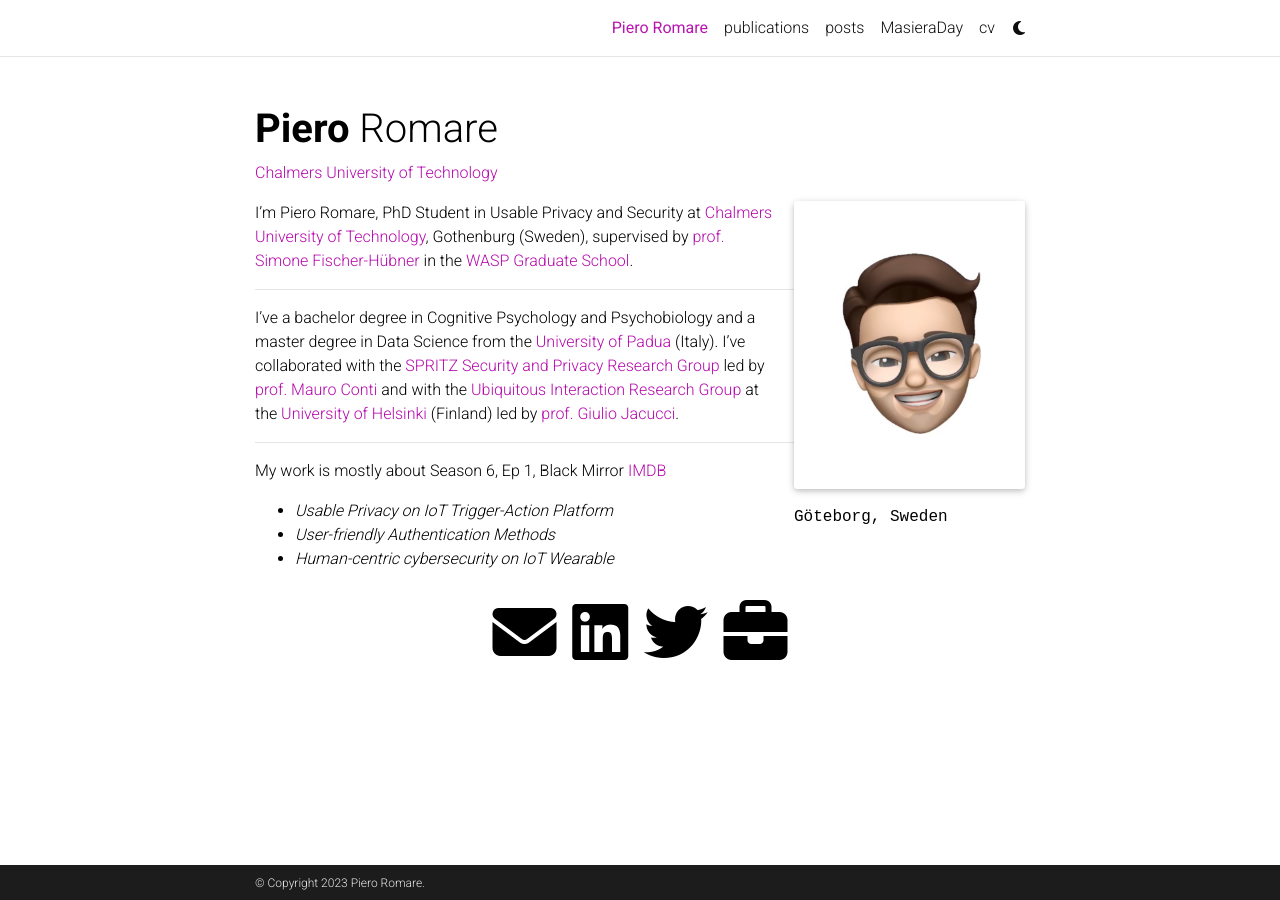
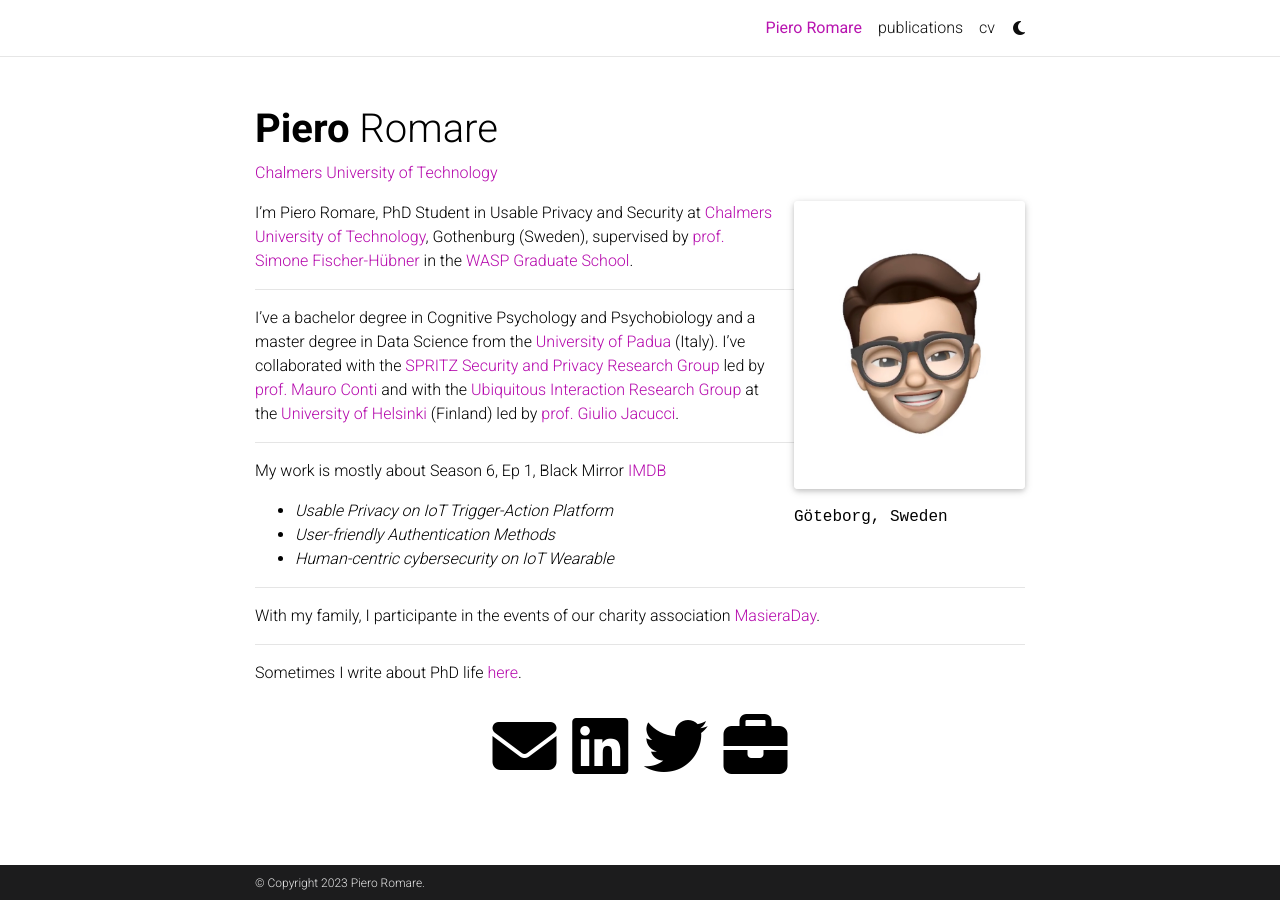
Before and after one commit to pieroromare/pieroromare.github.io, a Jekyll site: the page built from _pages/about.md, in a window 1280 px wide. Built offline with Jekyll 4.4.1, drawn with Linux system fonts in a browser that asks for light colours; full-size pictures stand in for the smaller copies a plugin makes; comment, search, counter and statistics services are not loaded; a style sheet for code colours, icons or effects is not loaded.

Commit message:
changes nav

```diff
--- a/_pages/about.md
+++ b/_pages/about.md
@@ -30,3 +30,11 @@
 - *Usable Privacy on IoT Trigger-Action Platform*
 - *User-friendly Authentication Methods*
 - *Human-centric cybersecurity on IoT Wearable*
+
+---
+
+With my family, I participante in the events of our charity association [MasieraDay](https://pieroromare.github.io/masieraday/).
+
+---
+
+Sometimes I write about PhD life [here](https://pieroromare.github.io/posts/).
```
Also changed, not shown: _pages/masieraday.md (+1 -1 lines), _pages/posts.md (+1 -1 lines).
